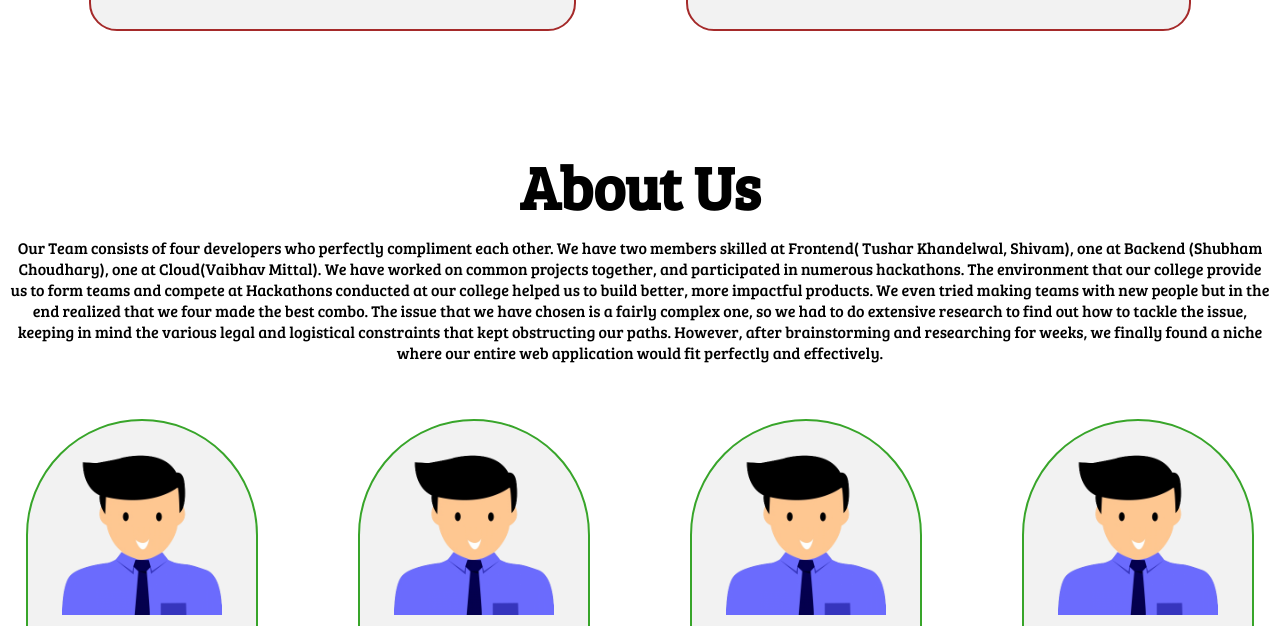
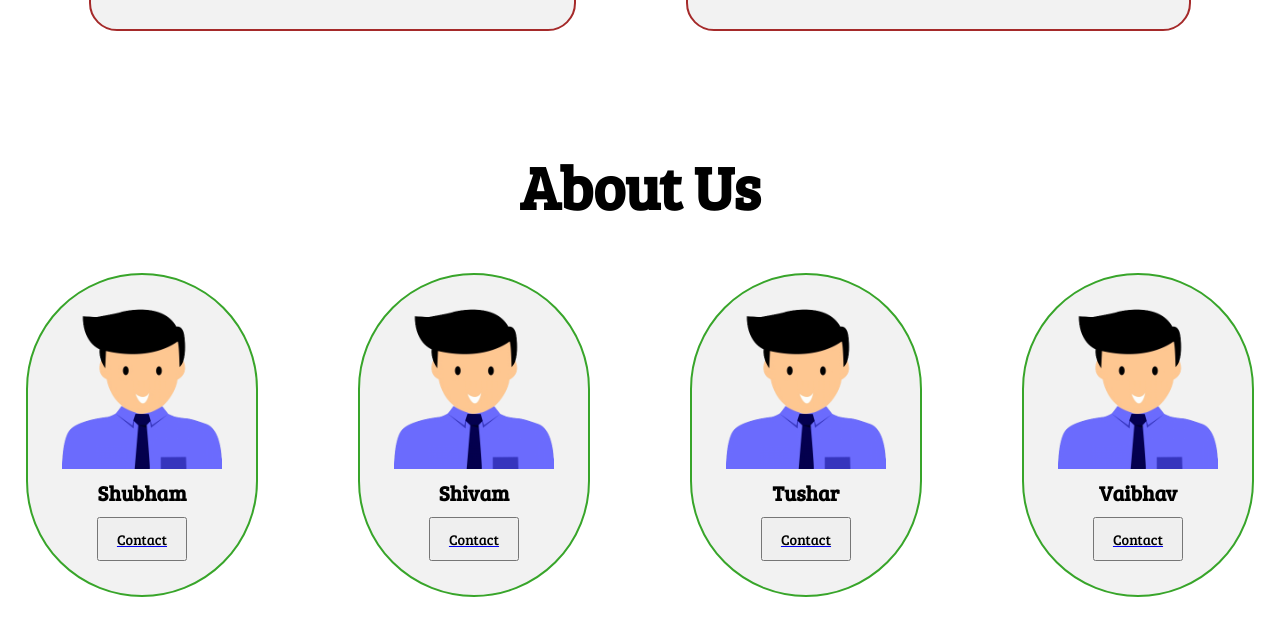
Before and after one commit to tk315/KissanFarm, a Flask app: page / in a window 1280 px wide. Shown: the part 2131-2757 px from the top of the page. Run offline with Flask 2, Linux system fonts and the light colour scheme; some web fonts are replaced.

Commit message:
Update index.html

```diff
--- a/templates/index.html
+++ b/templates/index.html
@@ -116,18 +116,6 @@
 
     <section id="aboutus-section"></section>
     <h1 class="h-primary center">About Us</h1>
-    <p style="padding: 10px;text-align:center;font-family: 'Bree Serif', serif;">
-        Our Team consists of four developers who perfectly compliment each other. We have two members skilled at Frontend( Tushar Khandelwal, Shivam),
-        one at Backend (Shubham Choudhary),
-        one at Cloud(Vaibhav Mittal). We have worked on common projects together,
-        and participated in numerous hackathons. The environment that our college provide us to form teams and
-        compete at Hackathons conducted at our college helped us to build better, more impactful products.
-        We even tried making teams with new people but in the end realized that we four made the best combo.
-        The issue that we have chosen is a fairly complex one, so we had to do extensive research
-        to find out how to tackle the issue, keeping in mind the various legal and logistical constraints that
-        kept obstructing our paths. However, after brainstorming and researching for weeks, we finally found a niche where
-        our entire web application would fit perfectly and effectively.
-    </p>
 
     <div id="aboutus">
         <div class="teambox">
```
